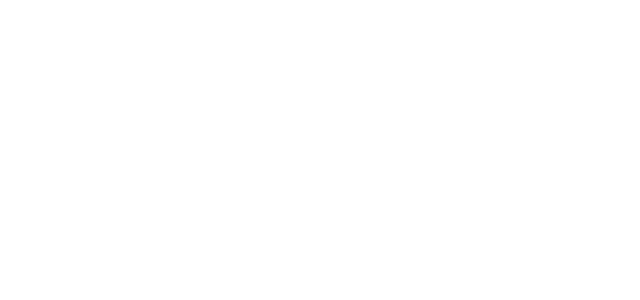
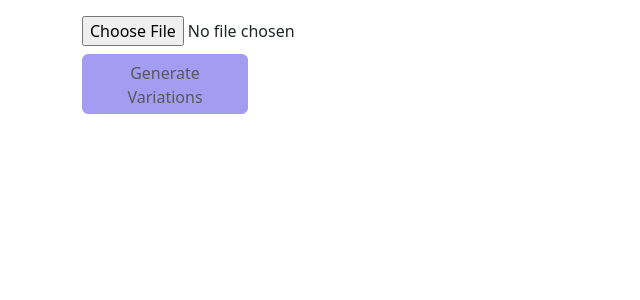
Before and after one commit to edsson-madrigal/openai_react_frontend_project1, a React (Create React App) app: page /image-variations in a window 1280 px wide. Before the commit this address had no page. Shown: the top 300 px of the page, without its empty margins (0-640 px from the left). Built offline with nearby package versions, Linux system fonts and the light colour scheme; the HTML template or start-up script is replaced by a standard one.

Commit message:
image variations

```diff
--- a/src/App.js
+++ b/src/App.js
@@ -9,6 +9,7 @@
 import PDFChat from "./screens/PDFChat";
 import ImageGeneration from "./screens/ImageGeneration";
 import ImageEdition from "./screens/ImageEdition";
+import ImageVariations from "./screens/ImageVariations";
 
 import "./styles/bootstrap-custom.scss";
 
@@ -27,6 +28,7 @@
           <Route path="/PDFchat" element={<PDFChat />}></Route>
           <Route path="/image-generation" element={<ImageGeneration />}></Route>
           <Route path="/image-edition" element={<ImageEdition />}></Route>
+          <Route path="/image-variations" element={<ImageVariations />}></Route>
         </Routes>
       </Router>
     </>
--- /dev/null
+++ b/src/screens/ImageVariations.js
@@ -0,0 +1,120 @@
+import React, { useState, useRef, useEffect } from "react";
+import "./style/style.css";
+import DisplayImages from "../components/DisplayImages";
+import axios from "axios";
+
+function ImageVariations() {
+  const [jresult, setJresult] = useState("");
+  const [error, setError] = useState("");
+  const [loading, setLoading] = useState(false);
+  const [imageUrls, setImageUrls] = useState([]);
+  const [selectedImage, setSelectedImage] = useState(null);
+  const [imagesGenerated, setImagesGenerated] = useState(false);
+  // Create a reference to the canvas element using useRef hook
+  const canvasRef = useRef(null);
+
+  const generateVariations = async (e) => {
+    e.preventDefault();
+
+    setLoading(true);
+
+    try {
+      // Send a POST request to the backend API to apply the mask and edit the image
+      const response = await axios.post("/api/create-image-variations", {
+        imageURL: selectedImage,
+      });
+      if (response.status === 200) {
+        if (response.data.data && response.data.data.length > 0) {
+          const urls = response.data.data.map((item) => item.url);
+          setImageUrls(urls);
+        }
+        setJresult(JSON.stringify(response.data, null, 2));
+        setError("");
+      } else {
+        throw new Error("An error occurred");
+      }
+    } catch (error) {
+      console.log(error);
+      setError("An error occurred while submitting the form.");
+    } finally {
+      setLoading(false);
+    }
+  };
+
+  // Function to handle image upload from input file
+  const handleImageUpload = (event) => {
+    // Get the selected file from the event
+    const file = event.target.files[0];
+
+    // Create a new FileReader object
+    const reader = new FileReader();
+
+    // Set up a function to be executed when the FileReader finishes loading the file
+    reader.onload = (e) => {
+      // e.target.result contains the base64-encoded data URL of the uploaded image
+      // Set the selected image using the data URL
+      setSelectedImage(e.target.result);
+
+      // Set the state variable 'imagesGenerated' to false
+      setImagesGenerated(false);
+    };
+
+    // Read the file as a data URL (base64-encoded representation)
+    reader.readAsDataURL(file);
+  };
+
+  // When selectedImage changes, set up the canvas background with the image
+  useEffect(() => {
+    if (selectedImage) {
+      const image = new Image();
+      image.src = selectedImage;
+      image.onload = () => {
+        const canvas = canvasRef.current;
+        canvas.width = image.width / 2;
+        canvas.height = image.height / 2;
+        canvas.style.background = `url(${selectedImage})`;
+        canvas.style.backgroundSize = "cover";
+      };
+    }
+  }, [selectedImage]);
+
+  return (
+    <div>
+      <div className="container mb-3 mt-3">
+        <form className="form-horizontal">
+          <input type="file" accept="image/*" onChange={handleImageUpload} />
+          {imagesGenerated && (
+            <div className="alert alert-success mt-3">
+              Images Generated successfully!
+            </div>
+          )}
+          <div className="form-group row">
+            <div className="col-sm-2 mt-2">
+              <button
+                className="btn btn-primary custom-button"
+                onClick={generateVariations}
+                disabled={loading || !selectedImage}
+              >
+                {loading ? "Generating Variations ..." : "Generate Variations"}
+              </button>
+            </div>
+          </div>
+        </form>
+        {error && <div className="alert alert-danger mt-3">{error}</div>}
+      </div>
+      {selectedImage && (
+        <div style={{ position: "relative" }}>
+          <canvas ref={canvasRef} />
+        </div>
+      )}
+      <DisplayImages imageUrls={imageUrls} />
+      {jresult && (
+        <pre className="alert alert-info mt-3">
+          <code>{jresult}</code>
+        </pre>
+      )}
+    </div>
+  );
+}
+
+export default ImageVariations;
```
